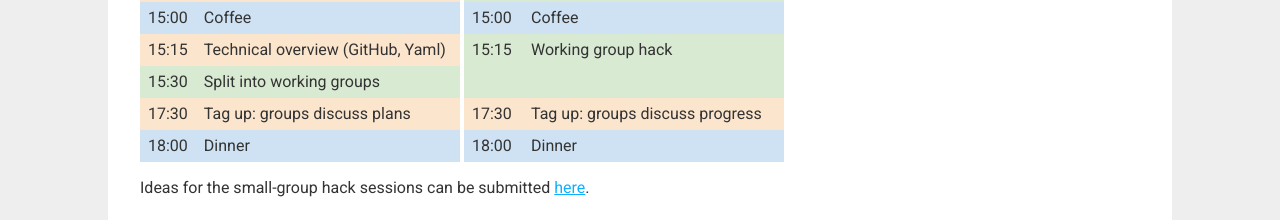
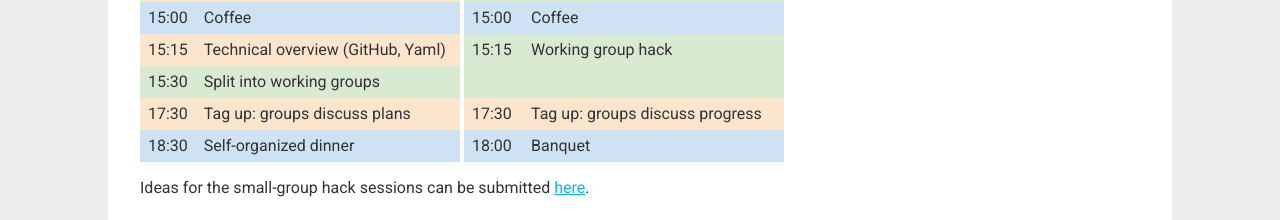
Before and after one commit to lsstdarkmatter/lsstdarkmatter.github.io, a plain HTML site: page index.html in a window 1280 px wide. Shown: the part 1340-1560 px from the top of the page. Drawn offline with nearby package versions, Linux system fonts and the light colour scheme.

Commit message:
Update index.html

```diff
--- a/index.html
+++ b/index.html
@@ -185,7 +185,7 @@
         <tr class="plenary"><td>15:15</td><td>Technical overview (GitHub, Yaml)  </td></tr>
         <tr class="work"><td>15:30</td><td>Split into working groups          </td></tr>
         <tr class="plenary"><td>17:30</td><td>Tag up: groups discuss plans       </td></tr>
-        <tr class="break"><td>18:00</td><td>Dinner                             </td></tr>
+        <tr class="break"><td>18:30</td><td>Self-organized dinner                </td></tr>
         </table>
       </div>
 
@@ -202,7 +202,7 @@
         <tr class="break"><td>15:00</td><td>Coffee                          </td></tr>
         <tr class="work hspan2"><td>15:15</td><td>Working group hack              </td></tr>
         <tr class="plenary"><td>17:30</td><td>Tag up: groups discuss progress </td></tr>
-        <tr class="break"><td>18:00</td><td>Dinner                          </td></tr>
+        <tr class="break"><td>18:00</td><td>Banquet                          </td></tr>
         </table>
       </div>
 
```
